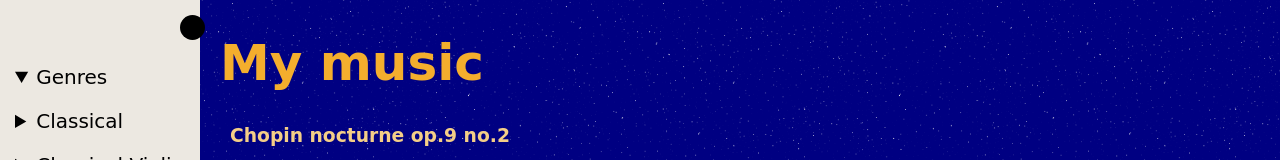
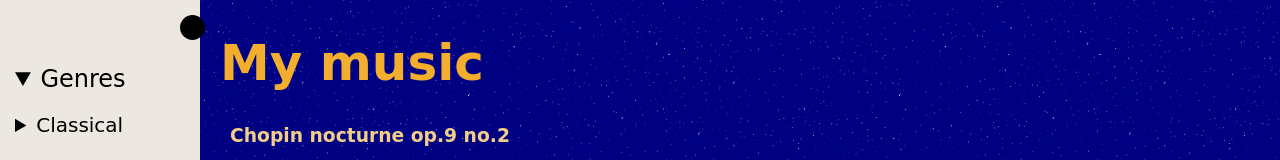
Before and after one commit to Mostafa456662/My-Music-Website, a plain HTML site: page index.html in a window 1280 px wide. Shown: the top 160 px of the page. Drawn offline with Linux system fonts and the light colour scheme; a web font is replaced by a local one.

Commit message:
Styles
changed the font size of the genres header

```diff
--- a/index.html
+++ b/index.html
@@ -43,7 +43,7 @@
         <div class="sidebar-item"id="nav-circle"></div>
         <div class="sidebar-item">
         <details class ="Genres" open>
-            <summary >Genres</summary>
+            <summary style="font-size: x-large;">Genres</summary>
         <p class="Genres-item">
             <details>
                 <summary>Classical</summary>
```
